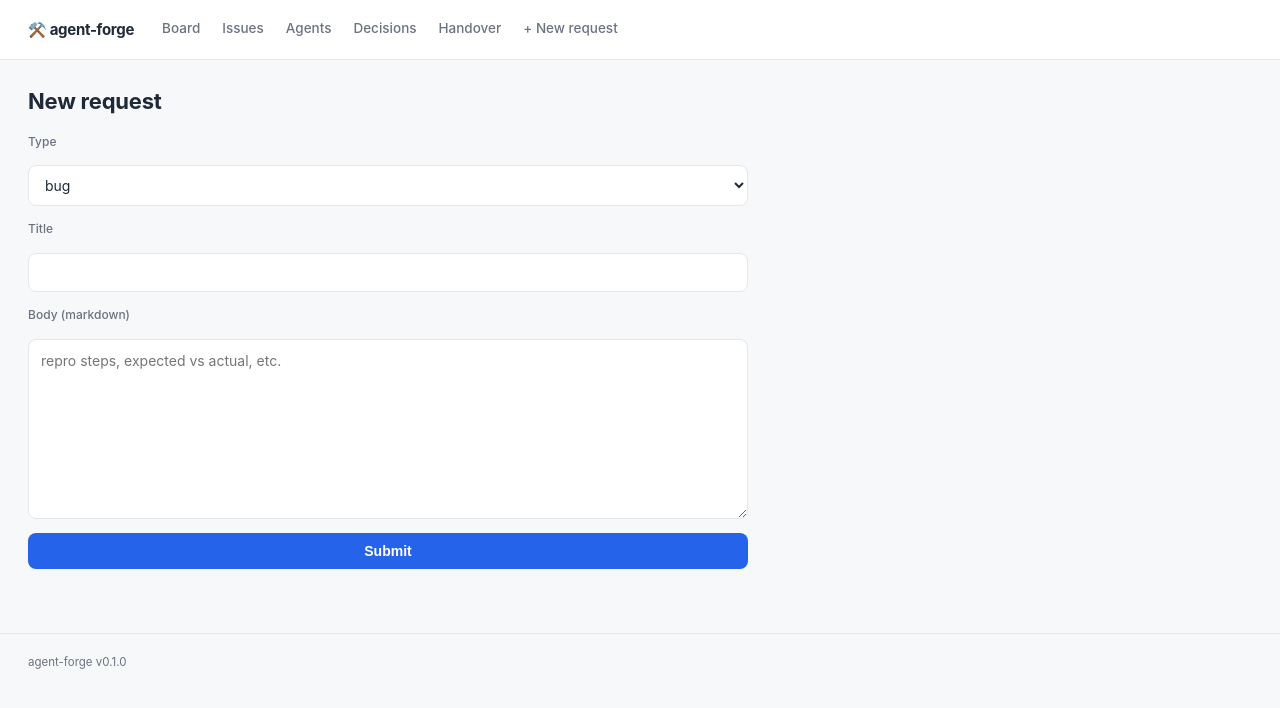
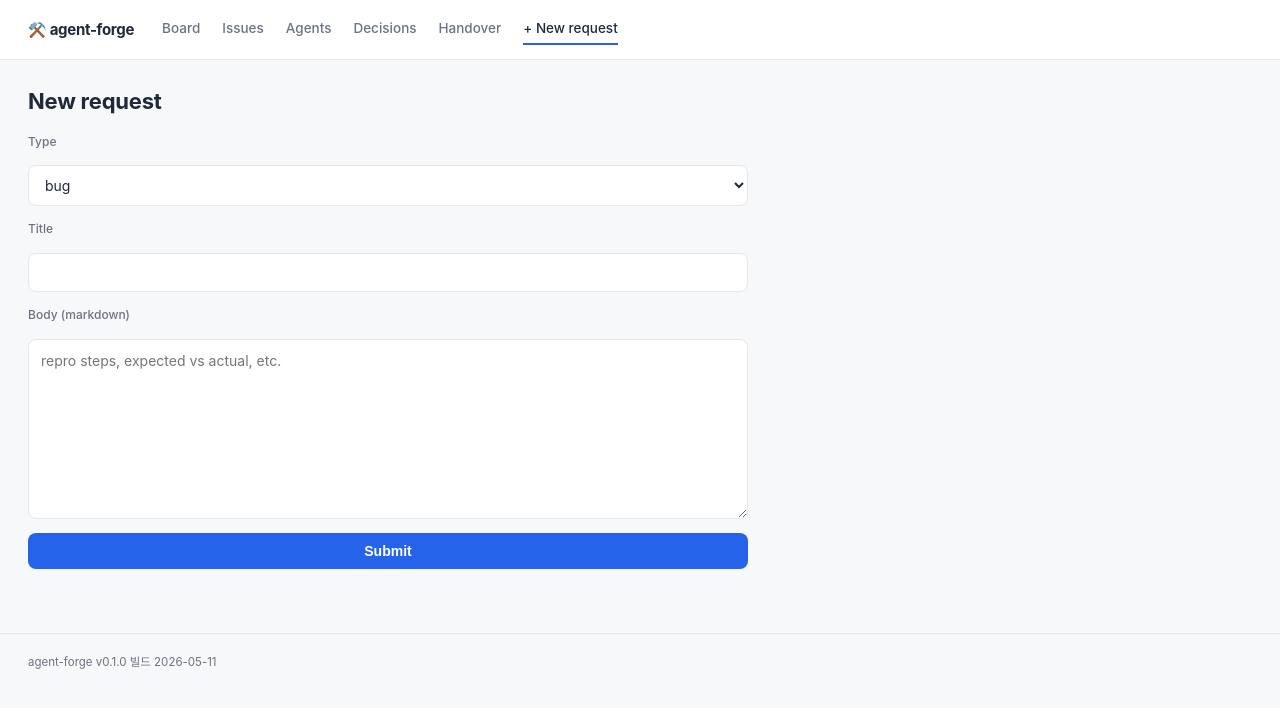
Before and after one commit to kiju7/dfx, a Next.js app in the folder apps/dashboard/: page /new in a window 1280 px wide. Shown: the top 708 px of the page. Built offline with nearby package versions, Linux system fonts and the light colour scheme.

Commit message:
fix: nav 링크에 active 상태 시각적 표시 없음 (aria-current만 있고 CSS 스타일 미존재) (frontend-lead via ralph)

```diff
--- a/apps/dashboard/app/globals.css
+++ b/apps/dashboard/app/globals.css
@@ -95,6 +95,10 @@ h3 { font-size: 11px; font-weight: 600; text-transform: uppercase; color: var(--
   transition: color .15s, border-color .15s;
 }
 .topbar nav a:hover { color: var(--fg); text-decoration: none; }
+.topbar nav a[aria-current='page'] {
+  color: var(--fg);
+  border-bottom-color: var(--accent);
+}
 
 .main { padding: 24px 28px 64px; max-width: 1280px; margin: 0 auto; }
 .footer {
--- a/apps/dashboard/app/layout.tsx
+++ b/apps/dashboard/app/layout.tsx
@@ -17,7 +17,9 @@ export default function RootLayout({ children }: { children: ReactNode }) {
           <NavLinks />
         </header>
         <main className="main">{children}</main>
-        <footer className="footer">agent-forge v0.1.0</footer>
+        <footer className="footer">
+          {`agent-forge v0.1.0 빌드 ${process.env.NEXT_PUBLIC_BUILD_AT ?? new Date().toISOString().slice(0, 10)}`}
+        </footer>
       </body>
     </html>
   );
```
